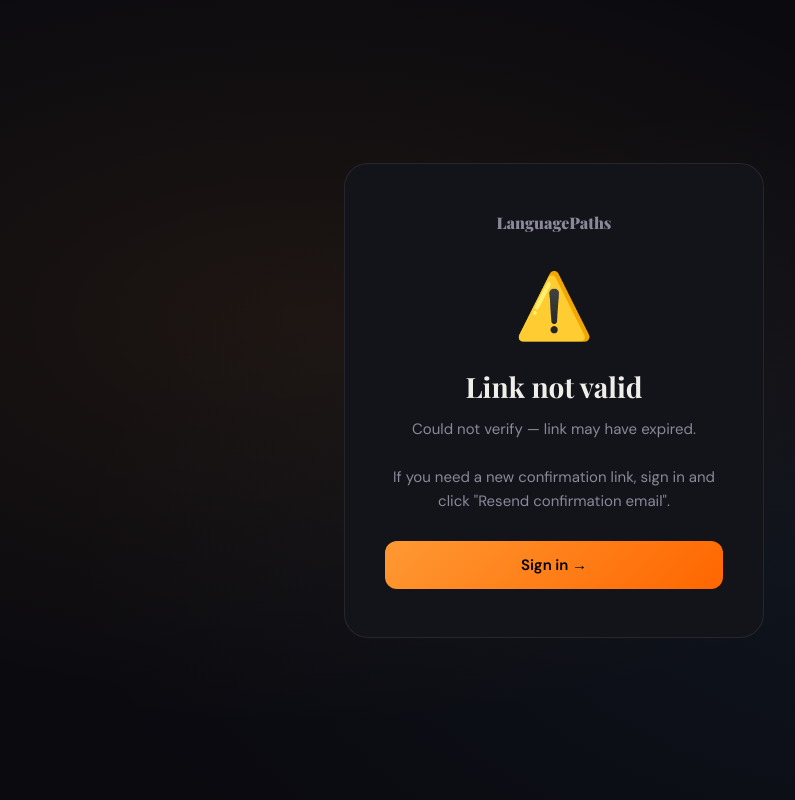
After one commit to graj2024/hindipath, a Flask app: page /confirm in a window 1280 px wide. The commit adds this page. Shown: the whole page, without its empty margins (86-881 px from the left). Run offline with Flask 3, Linux system fonts and the light colour scheme; some libraries are stand-ins or nearby versions.

Commit message:
as a new app files

```diff
--- a/app.py
+++ b/app.py
@@ -36,8 +36,25 @@ DATABASE_URL      = os.environ.get("DATABASE_URL", "")
 SARVAM_KEY        = os.environ.get("SARVAM_KEY", "")
 SARVAM_CHAT       = "https://api.sarvam.ai/v1/chat/completions"
 CLAUDE_KEY        = os.environ.get("CLAUDE_API_KEY", "")
+SUPABASE_URL      = os.environ.get("SUPABASE_URL", "")  # e.g. https://xxx.supabase.co
+SUPABASE_ANON_KEY = os.environ.get("SUPABASE_ANON_KEY", "")
+APP_URL           = os.environ.get("APP_URL", "https://your-app.railway.app")
+
+# Supabase Auth client (for email confirmation only)
+_supabase_client = None
+def get_supabase():
+    global _supabase_client
+    if _supabase_client is None and SUPABASE_URL and SUPABASE_ANON_KEY:
+        try:
+            from supabase import create_client
+            _supabase_client = create_client(SUPABASE_URL, SUPABASE_ANON_KEY)
+        except Exception as e:
+            print(f"[SUPABASE] init error: {e}")
+    return _supabase_client
 CLAUDE_API_URL    = "https://api.anthropic.com/v1/messages"
 CLAUDE_MODEL      = "claude-haiku-4-5-20251001"  # fast + cheap for language tutoring
+FROM_EMAIL        = os.environ.get("FROM_EMAIL", "noreply@languagepaths.com")
+APP_URL           = os.environ.get("APP_URL", "https://languagepaths.up.railway.app")
 STRIPE_SECRET_KEY = os.environ.get("STRIPE_SECRET_KEY", "")
 STRIPE_PUBLIC_KEY = os.environ.get("STRIPE_PUBLIC_KEY", "")
 ADMIN_PASSWORD    = os.environ.get("ADMIN_PASSWORD", "admin2026lp")
@@ -76,7 +93,8 @@ SCHEMA_STMTS = [
         password_hash TEXT NOT NULL, target_lang TEXT DEFAULT 'hindi',
         teach_level TEXT DEFAULT 'beginner', credits INTEGER DEFAULT 100,
         is_admin INTEGER DEFAULT 0, is_banned INTEGER DEFAULT 0,
-        onboarded INTEGER DEFAULT 0, created_at TIMESTAMP DEFAULT NOW())""",
+        onboarded INTEGER DEFAULT 0, email_verified INTEGER DEFAULT 0,
+        verify_token TEXT, created_at TIMESTAMP DEFAULT NOW())""",
     """CREATE TABLE IF NOT EXISTS conversations (
         id SERIAL PRIMARY KEY, user_id INTEGER NOT NULL, role TEXT NOT NULL,
         content TEXT NOT NULL, lang TEXT DEFAULT 'hindi', created_at TIMESTAMP DEFAULT NOW())""",
@@ -138,7 +156,11 @@ def init_db():
         "ALTER TABLE users ADD COLUMN IF NOT EXISTS credits INTEGER DEFAULT 100",
         "ALTER TABLE users ADD COLUMN IF NOT EXISTS is_admin INTEGER DEFAULT 0",
         "ALTER TABLE users ADD COLUMN IF NOT EXISTS is_banned INTEGER DEFAULT 0",
+        "ALTER TABLE users ADD COLUMN IF NOT EXISTS email_verified INTEGER DEFAULT 0",
+        "ALTER TABLE users ADD COLUMN IF NOT EXISTS verify_token TEXT",
         "ALTER TABLE conversations ADD COLUMN IF NOT EXISTS lang TEXT DEFAULT 'hindi'",
+        "ALTER TABLE users ADD COLUMN IF NOT EXISTS email_confirmed INTEGER DEFAULT 0",
+        "ALTER TABLE users ADD COLUMN IF NOT EXISTS confirm_token TEXT",
     ]:
         try: cur.execute(m)
         except: pass
@@ -150,6 +172,39 @@ def init_db():
     print("[DB] Supabase ready")
 
 def hash_pw(pw): return hashlib.sha256(pw.encode()).hexdigest()
+
+import secrets as _secrets
+
+def send_verification_email(email, username, token):
+    """Send confirmation email via Resend."""
+    if not RESEND_API_KEY:
+        print(f"[EMAIL] RESEND_API_KEY not set — skipping email for {email}")
+        return False
+    verify_url = f"{APP_URL}/verify-email?token={token}"
+    html = f"""
+    <div style="font-family:sans-serif;max-width:480px;margin:0 auto;padding:32px;background:#0A0A0F;color:#F0EEE8;border-radius:16px">
+      <h1 style="font-size:24px;margin-bottom:8px">Welcome to LanguagePaths! 🌍</h1>
+      <p style="color:#8A8899;margin-bottom:24px">Hi {username}, confirm your email to start learning.</p>
+      <a href="{verify_url}" style="display:inline-block;background:#FF9933;color:#000;font-weight:700;padding:14px 28px;border-radius:10px;text-decoration:none;font-size:16px">
+        Confirm Email →
+      </a>
+      <p style="color:#8A8899;font-size:12px;margin-top:24px">Link expires in 24 hours. If you didn't sign up, ignore this email.</p>
+    </div>"""
+    try:
+        r = requests.post("https://api.resend.com/emails",
+            headers={"Authorization": f"Bearer {RESEND_API_KEY}", "Content-Type": "application/json"},
+            json={"from": FROM_EMAIL, "to": email,
+                  "subject": "Confirm your LanguagePaths account",
+                  "html": html},
+            timeout=10)
+        if r.ok:
+            print(f"[EMAIL] Sent to {email}")
+            return True
+        print(f"[EMAIL] Failed: {r.status_code} {r.text[:200]}")
+        return False
+    except Exception as e:
+        print(f"[EMAIL] Error: {e}")
+        return False
 
 def login_required(f):
     @wraps(f)
@@ -208,6 +263,8 @@ NEVER write word and meaning on separate lines without pipes.
 NEVER use numbered lists or bullet points. Max 4 words."""
     return ""
 
+import secrets as _secrets
+
 def is_q(msg): return bool(re.match(r'^[Qq]\s*:\s*.+', msg.strip()))
 def extract_q(msg):
     m = re.match(r'^[Qq]\s*:\s*["\']?(.+?)["\']?\s*$', msg.strip())
@@ -235,9 +292,35 @@ def index():
 @app.route("/app")
 @login_required
 def app_page():
-    user = current_user(); u = dict(user); u["credits"] = safe_credits(user)
+    user = current_user(); u = dict(user)
+    u["credits"] = safe_credits(user)
+    u["email_confirmed"] = u.get("email_confirmed", 0)
     return render_template("app.html", user=u, languages=LANGUAGES,
                            lang_config=LANGUAGES.get(u.get("target_lang","hindi"), LANGUAGES["hindi"]))
+
+@app.route("/verify-email")
+def verify_email():
+    token = request.args.get("token","")
+    if not token:
+        return render_template("verify.html", status="invalid")
+    user = q("SELECT id, username, email_verified FROM users WHERE verify_token=%s", (token,), one=True)
+    if not user:
+        return render_template("verify.html", status="invalid")
+    if user["email_verified"]:
+        return render_template("verify.html", status="already")
+    q("UPDATE users SET email_verified=1, verify_token=NULL WHERE id=%s", (user["id"],), commit=True)
+    return render_template("verify.html", status="success", username=user["username"])
+
+@app.route("/api/resend-verification", methods=["POST"])
+@login_required
+def api_resend_verification():
+    user = current_user()
+    if user.get("email_verified"):
+        return jsonify(error="Email already verified"), 400
+    token = _secrets.token_urlsafe(32)
+    q("UPDATE users SET verify_token=%s WHERE id=%s", (token, user["id"]), commit=True)
+    sent = send_verification_email(user["email"], user["username"], token)
+    return jsonify(ok=sent, message="Verification email sent!" if sent else "Failed to send email.")
 
 @app.route("/login")
 def login_page():
@@ -269,10 +352,28 @@ def api_register():
     if not re.match(r"[^@]+@[^@]+\.[^@]+", em): return jsonify(error="Invalid email"), 400
     if lng not in LANGUAGES: lng = "hindi"
     try:
-        user = q("INSERT INTO users (username,email,password_hash,target_lang,credits) VALUES (%s,%s,%s,%s,%s) RETURNING id",
-                 (un,em,hash_pw(pw),lng,FREE_CREDITS), one=True, commit=True)
+        # Create user in our DB first
+        user = q("INSERT INTO users (username,email,password_hash,target_lang,credits,email_confirmed) VALUES (%s,%s,%s,%s,%s,%s) RETURNING id",
+                 (un,em,hash_pw(pw),lng,FREE_CREDITS,0), one=True, commit=True)
         session["user_id"] = user["id"]
-        return jsonify(ok=True)
+
+        # Register in Supabase Auth for email confirmation
+        sb = get_supabase()
+        if sb:
+            try:
+                sb.auth.sign_up({
+                    "email": em,
+                    "password": pw,
+                    "options": {
+                        "email_redirect_to": f"{APP_URL}/confirm",
+                        "data": {"username": un, "lp_user_id": str(user["id"])}
+                    }
+                })
+                print(f"[AUTH] Supabase signup sent confirmation to {em}")
+            except Exception as e:
+                print(f"[AUTH] Supabase signup error (non-fatal): {e}")
+
+        return jsonify(ok=True, email_sent=bool(sb))
     except psycopg2.errors.UniqueViolation:
         get_db().rollback(); return jsonify(error="Username or email already registered"), 409
     except Exception as e:
@@ -525,6 +626,59 @@ def check_and_award(uid, lang):
         except: pass
     return new
 
+@app.route("/confirm")
+def confirm_email():
+    """Supabase redirects here after user clicks confirmation link."""
+    # Supabase adds token_hash and type params on redirect
+    token_hash = request.args.get("token_hash", "")
+    token      = request.args.get("token", "")
+    email      = request.args.get("email", "")
+    t_type     = request.args.get("type", "email")
+
+    # Try to verify via Supabase Auth
+    sb = get_supabase()
+    if sb and (token_hash or token):
+        try:
+            if token_hash:
+                sb.auth.verify_otp({"token_hash": token_hash, "type": t_type})
+            elif token and email:
+                sb.auth.verify_otp({"email": email, "token": token, "type": "email"})
+        except Exception as e:
+            print(f"[CONFIRM] Supabase verify error: {e}")
+
+    # Mark confirmed in our DB by email
+    if email:
+        user = q("SELECT * FROM users WHERE email=%s", (email.lower(),), one=True)
+        if user:
+            q("UPDATE users SET email_confirmed=1 WHERE id=%s", (user["id"],), commit=True)
+            return render_template("confirm.html", status="success", username=user["username"])
+        return render_template("confirm.html", status="error", msg="Account not found.")
+
+    # Fallback — mark by session if logged in
+    if "user_id" in session:
+        q("UPDATE users SET email_confirmed=1 WHERE id=%s", (session["user_id"],), commit=True)
+        user = current_user()
+        return render_template("confirm.html", status="success", username=user["username"] if user else "")
+
+    return render_template("confirm.html", status="error", msg="Could not verify — link may have expired.")
+
+@app.route("/api/resend_confirmation", methods=["POST"])
+@login_required
+def api_resend_confirmation():
+    uid  = session["user_id"]
+    user = current_user()
+    if user.get("email_confirmed"):
+        return jsonify(ok=True, msg="Already confirmed")
+    sb = get_supabase()
+    if sb:
+        try:
+            sb.auth.resend({"type":"signup","email":user["email"],
+                            "options":{"email_redirect_to":f"{APP_URL}/confirm"}})
+            return jsonify(ok=True, msg="Confirmation email resent")
+        except Exception as e:
+            return jsonify(ok=False, error=str(e)), 500
+    return jsonify(ok=False, error="Email service not configured"), 503
+
 @app.route("/admin")
 def admin_login():
     if "admin" in session: return redirect(url_for("admin_dashboard"))
--- a/requirements.txt
+++ b/requirements.txt
@@ -5,3 +5,4 @@ python-dotenv>=1.0
 gunicorn>=21.0
 stripe>=7.0
 psycopg2-binary>=2.9
+supabase>=2.0
--- /dev/null
+++ b/templates/confirm.html
@@ -0,0 +1,41 @@
+<!DOCTYPE html>
+<html lang="en">
+<head>
+<meta charset="UTF-8">
+<meta name="viewport" content="width=device-width,initial-scale=1">
+<title>{% if status=='success' %}Email Confirmed{% else %}Confirmation Error{% endif %} — LanguagePaths</title>
+<link href="https://fonts.googleapis.com/css2?family=Playfair+Display:wght@700;900&family=DM+Sans:wght@400;500;600&display=swap" rel="stylesheet">
+<style>
+*{margin:0;padding:0;box-sizing:border-box}
+body{font-family:'DM Sans',sans-serif;background:#0A0A0F;color:#F0EEE8;min-height:100vh;display:flex;align-items:center;justify-content:center;padding:24px;
+background-image:radial-gradient(ellipse at 30% 40%,rgba(255,153,51,.08),transparent 60%),radial-gradient(ellipse at 80% 70%,rgba(74,144,217,.08),transparent 60%)}
+.card{background:#13131A;border:1px solid rgba(255,255,255,.08);border-radius:24px;padding:48px 40px;max-width:420px;width:100%;text-align:center}
+.icon{font-size:64px;margin-bottom:20px}
+h1{font-family:'Playfair Display',serif;font-size:28px;font-weight:700;margin-bottom:12px}
+p{color:#8A8899;font-size:15px;line-height:1.6;margin-bottom:28px}
+.btn{display:block;padding:14px 32px;border-radius:12px;font-weight:700;font-size:15px;text-decoration:none;transition:all .2s;font-family:'DM Sans',sans-serif}
+.btn-primary{background:linear-gradient(135deg,#FF9933,#FF6600);color:#000}
+.btn-primary:hover{opacity:.9;transform:translateY(-1px)}
+.logo{font-family:'Playfair Display',serif;font-size:16px;font-weight:900;color:#8A8899;margin-bottom:32px;display:block;text-decoration:none}
+</style>
+</head>
+<body>
+<div class="card">
+  <a href="/" class="logo">LanguagePaths</a>
+
+  {% if status == 'success' %}
+  <div class="icon">🎉</div>
+  <h1>Email confirmed!</h1>
+  <p>Welcome to LanguagePaths, <strong style="color:#F0EEE8">{{ username }}</strong>!<br>
+  Your account is fully activated. Start learning Hindi, French or Spanish with your personal AI tutor.</p>
+  <a href="/app" class="btn btn-primary">Start Learning →</a>
+
+  {% else %}
+  <div class="icon">⚠️</div>
+  <h1>Link not valid</h1>
+  <p>{{ msg }}<br><br>If you need a new confirmation link, sign in and click "Resend confirmation email".</p>
+  <a href="/login" class="btn btn-primary">Sign in →</a>
+  {% endif %}
+</div>
+</body>
+</html>
```
Also changed, not shown: templates/app.html (+34 -0 lines), templates/auth.html (+20 -1 lines), templates/verify.html (added, +54 -0 lines).
